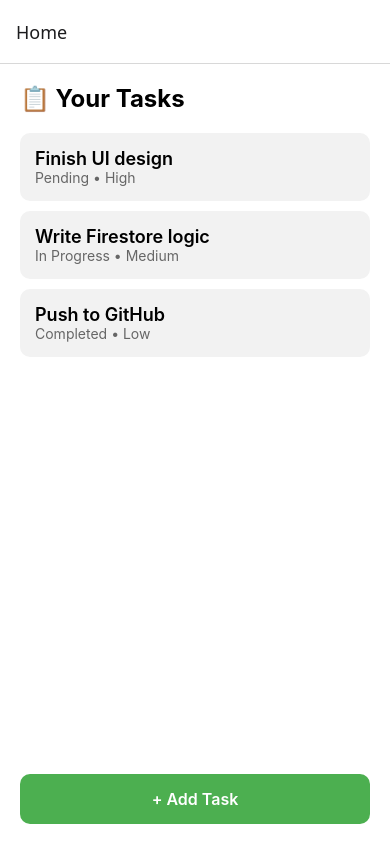
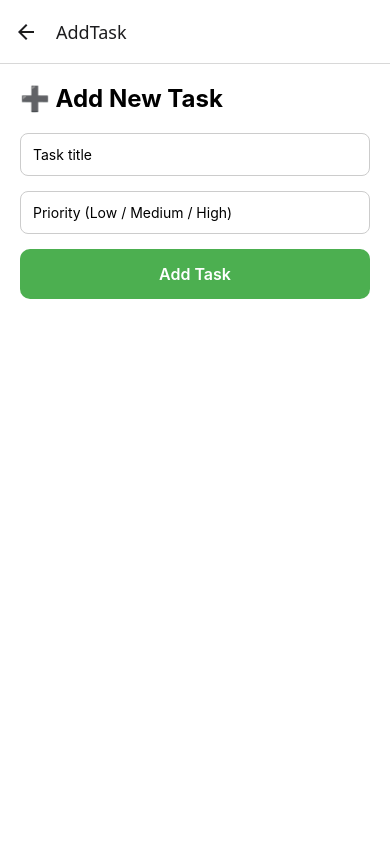
Before and after one commit to Emdya/TimelyApp, a React Native app in the folder mobile/: screen /AddTask in a window 390 px wide. Built offline with nearby package versions, Linux system fonts and the light colour scheme.

Commit message:
AddTaskScreen with typed navigation and shared stack types

```diff
--- a/mobile/App.tsx
+++ b/mobile/App.tsx
@@ -1,12 +1,16 @@
 import React from 'react';
+import AddTaskScreen from "./src/screens/AddTaskScreen";
 import { NavigationContainer} from '@react-navigation/native';
-import { createNativeStackNavigator } from '@react-navigation/native-stack';
 import HomeScreen from './src/screens/HomeScreen';
-const Stack = createNativeStackNavigator();
 import { StatusBar } from 'expo-status-bar';
 import { Text, View } from "react-native";
 import { db } from "./src/firebase/firebase";
 import { StyleSheet } from "react-native";
+import { createNativeStackNavigator } from "@react-navigation/native-stack";
+import { RootStackParamList } from "./src/types";
+const Stack = createNativeStackNavigator<RootStackParamList>();
+
+
 
 
 
@@ -16,6 +20,7 @@ export default function App() {
     <NavigationContainer>
       <Stack.Navigator initialRouteName="Home">
         <Stack.Screen name="Home" component={HomeScreen}/>
+        <Stack.Screen name="AddTask" component={AddTaskScreen} />
       </Stack.Navigator>
     </NavigationContainer>
   );
--- /dev/null
+++ b/mobile/src/screens/AddTaskScreen.tsx
@@ -0,0 +1,57 @@
+import React, { useState } from "react";
+import { View, Text, TextInput, StyleSheet, TouchableOpacity } from "react-native";
+import { AddTaskScreenProps } from "../types";
+
+export default function AddTaskScreen({ navigation } : AddTaskScreenProps) {
+  const [title, setTitle] = useState("");
+  const [priority, setPriority] = useState("");
+
+  const handleAddTask = () => {
+    // 🔜 Replace this with Firestore write logic later
+    console.log("Task added:", { title, priority });
+    navigation.goBack(); // navigate back to Home after adding
+  };
+
+  return (
+    <View style={styles.container}>
+      <Text style={styles.heading}>➕ Add New Task</Text>
+
+      <TextInput
+        style={styles.input}
+        placeholder="Task title"
+        value={title}
+        onChangeText={setTitle}
+      />
+
+      <TextInput
+        style={styles.input}
+        placeholder="Priority (Low / Medium / High)"
+        value={priority}
+        onChangeText={setPriority}
+      />
+
+      <TouchableOpacity style={styles.button} onPress={handleAddTask}>
+        <Text style={styles.buttonText}>Add Task</Text>
+      </TouchableOpacity>
+    </View>
+  );
+}
+
+const styles = StyleSheet.create({
+  container: { flex: 1, padding: 20, backgroundColor: "#fff" },
+  heading: { fontSize: 24, fontWeight: "bold", marginBottom: 20 },
+  input: {
+    borderWidth: 1,
+    borderColor: "#ccc",
+    borderRadius: 8,
+    padding: 12,
+    marginBottom: 15,
+  },
+  button: {
+    backgroundColor: "#4CAF50",
+    padding: 15,
+    borderRadius: 10,
+    alignItems: "center",
+  },
+  buttonText: { color: "white", fontSize: 16, fontWeight: "600" },
+});
--- a/mobile/src/screens/HomeScreen.tsx
+++ b/mobile/src/screens/HomeScreen.tsx
@@ -1,5 +1,14 @@
 import React from "react";
+import { NativeStackScreenProps } from "@react-navigation/native-stack";
 import { View, Text, FlatList, StyleSheet, TouchableOpacity } from "react-native";
+import { HomeScreenProps } from "../types";
+
+type RootStackParamList = {
+  Home: undefined;
+  AddTask: undefined;
+};
+
+type Props = NativeStackScreenProps<RootStackParamList, "Home">
 
 const sampleTasks = [
   { id: "1", title: "Finish UI design", status: "Pending", priority: "High" },
@@ -7,7 +16,7 @@ const sampleTasks = [
   { id: "3", title: "Push to GitHub", status: "Completed", priority: "Low" },
 ];
 
-export default function HomeScreen() {
+export default function HomeScreen({navigation} : HomeScreenProps) {
   return (
     <View style={styles.container}>
       <Text style={styles.heading}>📋 Your Tasks</Text>
@@ -25,9 +34,9 @@ export default function HomeScreen() {
         )}
       />
 
-      <TouchableOpacity style={styles.addButton}>
+      <TouchableOpacity style={styles.addButton} onPress={() => navigation.navigate("AddTask")}>
         <Text style={styles.addButtonText}>+ Add Task</Text>
-      </TouchableOpacity>
+    </TouchableOpacity>
     </View>
   );
 }
--- /dev/null
+++ b/mobile/src/types.ts
@@ -0,0 +1,9 @@
+import { NativeStackScreenProps } from "@react-navigation/native-stack";
+
+export type RootStackParamList = {
+  Home: undefined;
+  AddTask: undefined;
+};
+
+export type HomeScreenProps = NativeStackScreenProps<RootStackParamList, "Home">;
+export type AddTaskScreenProps = NativeStackScreenProps<RootStackParamList, "AddTask">;
```
